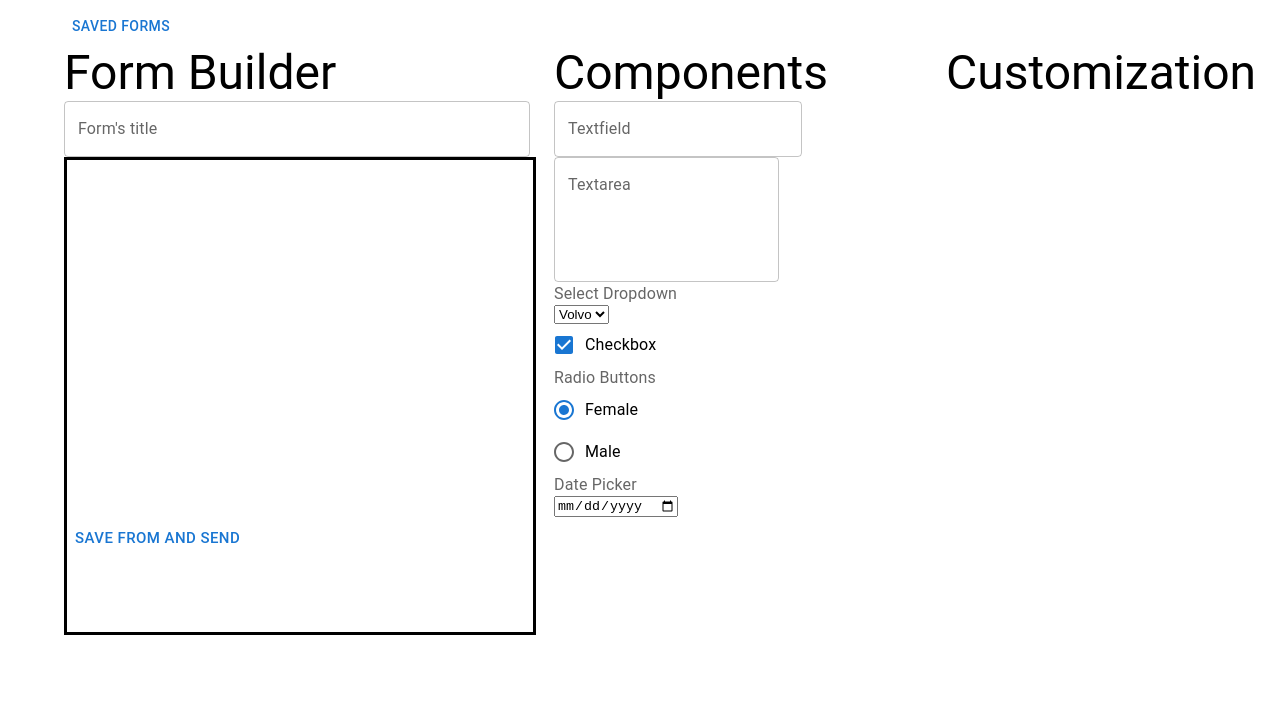
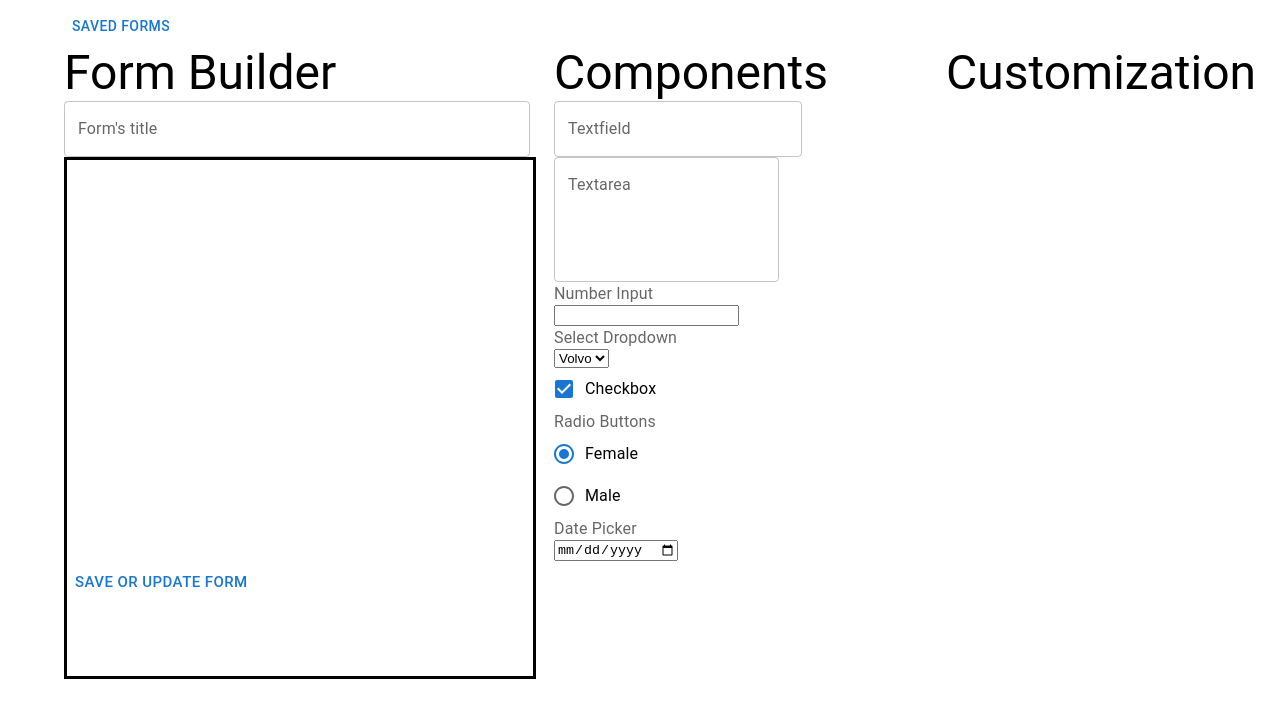
Before and after one commit to devanshtakkar/fiyge-test-frontend, a React (Vite) app: page / in a window 1280 px wide. Shown: the top 718 px of the page. Built offline with nearby package versions, Linux system fonts and the light colour scheme.

Commit message:
added number min and max and textfiled regex

```diff
--- a/src/App.tsx
+++ b/src/App.tsx
@@ -65,7 +65,7 @@ function App() {
     });
 
     let [savedForms, setSavedForms] = useState<any[]>([]);
-    let [savebtn, setSaveBtn] = useState("Save From and Send");
+    let [savebtn, setSaveBtn] = useState("");
 
     let [editing, setEditing] = useState<{
         show: boolean;
@@ -125,7 +125,8 @@ function App() {
         }
 
 
-        console.log(`Form saved or updated: ${formjson}`);
+        console.log(`Form saved or updated: `);
+        console.log(formjson);
         fetch("http://localhost:3000/api/forms/save", {
             method: "post",
             headers: {
@@ -133,13 +134,11 @@ function App() {
             },
             body: JSON.stringify(formjson),
         }).then((data) => {
-            console.log(data.json());
         });
         setSaveBtn("Check Console for final form");
     }
 
     function handleDelete(id) {
-        console.log("delete");
         let updatedFrom = formjson.form.filter((obj) => obj.id !== id);
         setFormjson({
             ...formjson,
@@ -159,12 +158,10 @@ function App() {
     function handleDrop(event: DragEndEvent) {
         let activeId = event.active.id as string;
         let overId = event.over?.id as string;
-        console.log(event.active.data);
         if (!overId) {
             return;
         }
         if (activeId.endsWith("_dyn")) {
-            console.log(`to be sorted`);
 
             if (activeId !== overId) {
                 setFormjson((prevFormItems) => {
@@ -191,7 +188,6 @@ function App() {
                 });
             }
         } else {
-            console.log(activeId, overId);
             if (formItems.includes(`${activeId}_dyn`)) {
                 let type = activeId.split("_")[0];
                 let newId = `${event.active.id}_${getRandomNumber()}_dyn`;
@@ -327,6 +323,10 @@ function App() {
                                 rows={4}
                             ></TextField>
                         </Draggable>
+                        <Draggable id="number">
+                            <InputLabel>Number Input</InputLabel>
+                            <input type="number" placeholder="" name="number" id="num"></input>
+                        </Draggable>
                         <Draggable id="select">
                             <InputLabel>Select Dropdown</InputLabel>
                             <select name="select">
@@ -393,8 +393,9 @@ function App() {
                     </Grid2>
                 </Grid2>
                 <Button size="large" onClick={saveform}>
-                    {savebtn}
+                    Save or Update Form
                 </Button>
+                <Typography variant="h6">{savebtn}</Typography>
             </Container>
         </DndContext>
     );
--- a/src/EditSection.tsx
+++ b/src/EditSection.tsx
@@ -3,6 +3,7 @@ import {
     FormControl,
     FormControlLabel,
     FormLabel,
+    InputLabel,
     Radio,
     RadioGroup,
     Stack,
@@ -20,13 +21,13 @@ export default function Editsection({
     setFormjson?: any;
 }) {
     const [formData, setFormData] = useState({
-        ...element
+        ...element,
     });
     useEffect(() => {
         setFormData({
-            ...element
-        })
-    },[element])
+            ...element,
+        });
+    }, [element]);
 
     // const [options, setOptions] = useState(element?.option || []);
     let [newOption, setNewoption] = useState("");
@@ -46,7 +47,7 @@ export default function Editsection({
         console.log(formData);
         e.preventDefault();
         setFormjson((prev) => {
-            console.log(prev)
+            console.log(prev);
             const index = prev.form.findIndex((obj) => obj.id === element?.id);
             const newArray = [
                 ...prev.form.slice(0, index),
@@ -96,12 +97,42 @@ export default function Editsection({
             ></TextField>
 
             {element?.type == "text" || element?.type == "textarea" ? (
+                <>
                     <TextField
                         label="placeholder text"
                         name="placeholder"
                         value={formData.placeholder}
                         onChange={handleChange}
                     ></TextField>
+                    <TextField
+                        label="Regular Expression"
+                        name="regex"
+                        value={formData.placeholder}
+                        onChange={handleChange}
+                    ></TextField>
+                </>
+            ) : null}
+
+            {element?.type == "number" ? (
+                <>
+                    <InputLabel>Minimum value</InputLabel>
+                    <input
+                        type="number"
+                        placeholder=""
+                        name="min"
+                        id="num"
+                        onChange={handleChange}
+                    ></input>
+
+                    <InputLabel>Maximum value</InputLabel>
+                    <input
+                        type="number"
+                        placeholder=""
+                        name="max"
+                        id="num"
+                        onChange={handleChange}
+                    ></input>
+                </>
             ) : null}
 
             <FormControl>
--- a/src/EditableComponent.tsx
+++ b/src/EditableComponent.tsx
@@ -59,6 +59,23 @@ export default function EditableComponent(props: {
                         multiline
                         rows={4}
                     ></TextField>
+                </>
+            );
+
+        case "number":
+            return (
+                <>
+                    <InputLabel>
+                        {props.properties?.name || props.properties.id}
+                    </InputLabel>
+                    <input
+                        type="number"
+                        placeholder={props.properties?.placeholder}
+                        name={props.properties?.name}
+                        id="num"
+                        min={props.properties?.min}
+                        max={props.properties?.max}
+                    ></input>
                 </>
             );
 
```
Lines whose indentation alone changed are shown as unchanged.
